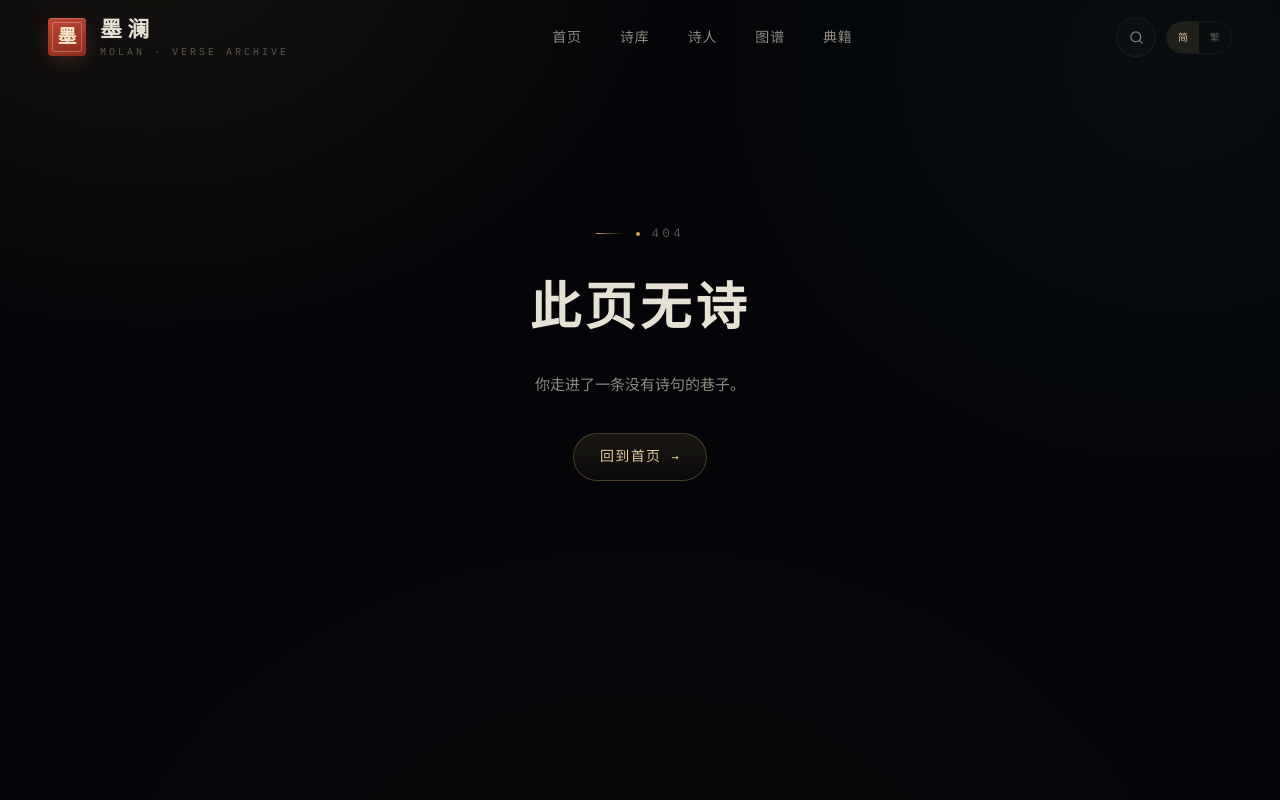
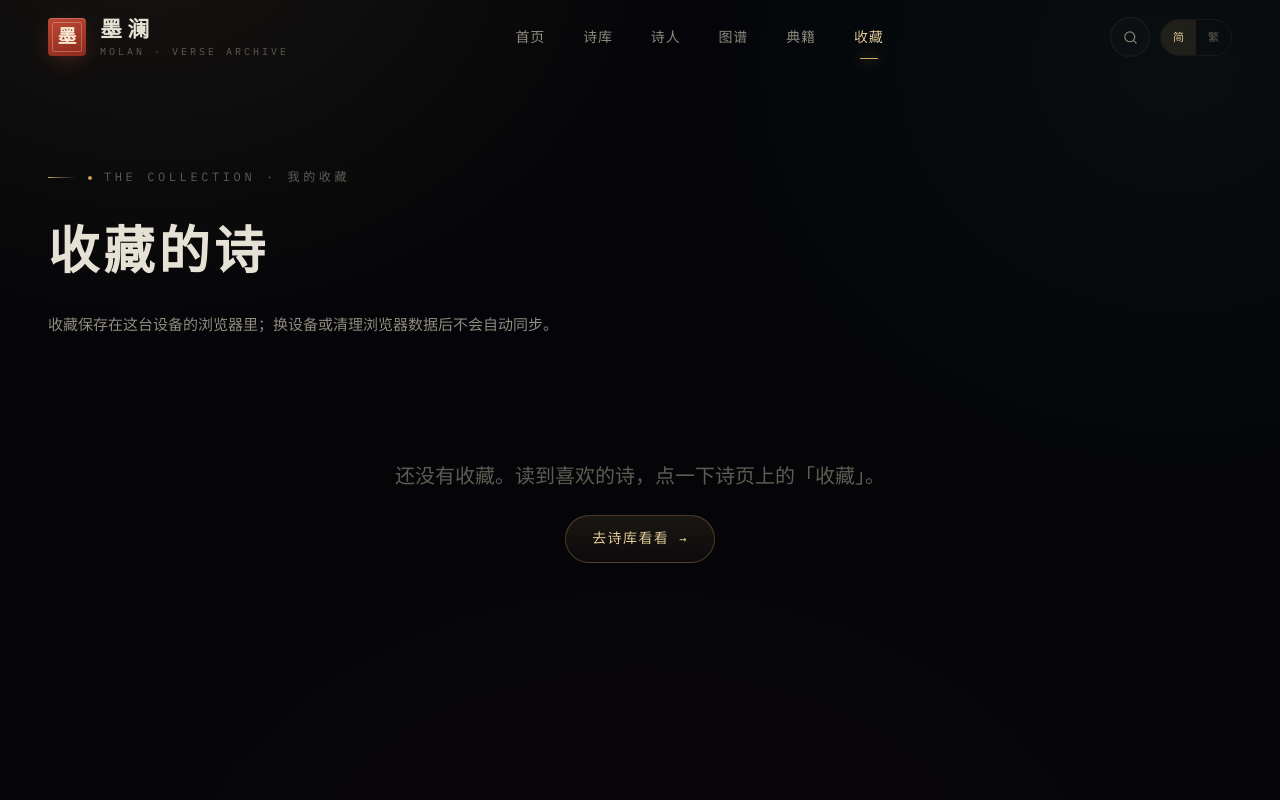
Before and after one commit to gufengaoyue/tiongkok-poetry, a React (Vite) app in the folder web/: page /favorites in a window 1280 px wide. Shown: the top 800 px of the page. Built offline with nearby package versions, Linux system fonts and the light colour scheme; a web font is replaced by a local one.

Commit message:
feat: add favorites page, fix random re-roll, enlarge poem metadata

```diff
--- a/web/src/App.tsx
+++ b/web/src/App.tsx
@@ -13,6 +13,7 @@ import { Atlas } from './pages/Atlas';
 import { SearchPage } from './pages/SearchPage';
 import { Classics, ClassicPage } from './pages/Classics';
 import { About } from './pages/About';
+import { Favorites } from './pages/Favorites';
 
 function ScrollTop() {
   const { pathname } = useLocation();
@@ -49,6 +50,7 @@ export default function App() {
         <Route path="/search" element={<SearchPage />} />
         <Route path="/classics" element={<Classics />} />
         <Route path="/classics/:id" element={<ClassicPage />} />
+        <Route path="/favorites" element={<Favorites />} />
         <Route path="/about" element={<About />} />
         <Route path="*" element={
           <main className="page"><div className="shell" style={{ paddingTop: 140, textAlign: 'center' }}>
--- a/web/src/components/Nav.tsx
+++ b/web/src/components/Nav.tsx
@@ -10,6 +10,7 @@ const links = [
   { to: '/poets', label: '诗人', en: 'POETS' },
   { to: '/atlas', label: '图谱', en: 'ATLAS' },
   { to: '/classics', label: '典籍', en: 'CLASSICS' },
+  { to: '/favorites', label: '收藏', en: 'FAVORITES' },
 ];
 
 export function Nav({ onSearch }: { onSearch: () => void }) {
--- /dev/null
+++ b/web/src/favorites.ts
@@ -0,0 +1,20 @@
+const KEY = 'molan-fav';
+
+export function loadFavs(): string[] {
+  try {
+    const list = JSON.parse(localStorage.getItem(KEY) || '[]');
+    return Array.isArray(list) ? list.filter(x => typeof x === 'string' && x) : [];
+  } catch {
+    return [];
+  }
+}
+
+export function saveFavs(ids: string[]): string[] {
+  const unique = [...new Set(ids.filter(Boolean))];
+  try { localStorage.setItem(KEY, JSON.stringify(unique)); } catch {}
+  return unique;
+}
+
+export function removeFav(id: string): string[] {
+  return saveFavs(loadFavs().filter(x => x !== id));
+}
--- /dev/null
+++ b/web/src/pages/Favorites.tsx
@@ -0,0 +1,70 @@
+import { useEffect, useState } from 'react';
+import { Link } from 'react-router-dom';
+import { api } from '../api';
+import { PoemCard } from '../components/PoemCard';
+import { loadFavs, removeFav, saveFavs } from '../favorites';
+import type { PoemBrief, PoemDetail } from '../types';
+
+export function Favorites() {
+  const [ids, setIds] = useState<string[]>(() => loadFavs());
+  const [items, setItems] = useState<PoemBrief[]>([]);
+  const [loading, setLoading] = useState(ids.length > 0);
+
+  useEffect(() => {
+    let alive = true;
+    setLoading(ids.length > 0);
+    Promise.all(ids.map(id => api<PoemDetail>(`/poem/${id}`).catch(() => null)))
+      .then(list => {
+        if (!alive) return;
+        setItems(list.filter((x): x is PoemDetail => !!x));
+        setLoading(false);
+      });
+    return () => { alive = false; };
+  }, [ids]);
+
+  const remove = (id: string) => {
+    const next = removeFav(id);
+    setIds(next);
+    setItems(list => list.filter(x => x.id !== id));
+  };
+
+  return (
+    <main className="page">
+      <div className="shell" style={{ paddingTop: 84 }}>
+        <div className="kicker"><span className="dot" />THE COLLECTION · 我的收藏</div>
+        <div className="sec-head" style={{ marginTop: 20, marginBottom: 34 }}>
+          <div>
+            <h1 className="search-title">收藏的诗</h1>
+            <p className="lede">收藏保存在这台设备的浏览器里；换设备或清理浏览器数据后不会自动同步。</p>
+          </div>
+          {ids.length > 0 && <div className="sec-side">{ids.length} SAVED</div>}
+        </div>
+
+        {loading ? (
+          <div className="lib-grid">
+            {ids.map(id => <div key={id} className="skeleton" style={{ height: 250 }} />)}
+          </div>
+        ) : items.length > 0 ? (
+          <>
+            <div className="lib-grid">
+              {items.map((p, i) => (
+                <div className="fav-item" key={p.id}>
+                  <PoemCard poem={p} delay={Math.min(i, 12) * 26} />
+                  <button className="fav-remove" onClick={() => remove(p.id)} aria-label={`取消收藏 ${p.title}`}>移除</button>
+                </div>
+              ))}
+            </div>
+            <div style={{ marginTop: 34, textAlign: 'center' }}>
+              <button className="tool" onClick={() => { saveFavs([]); setIds([]); setItems([]); }}>清空收藏</button>
+            </div>
+          </>
+        ) : (
+          <div className="fav-empty" style={{ marginTop: 40 }}>
+            <p>还没有收藏。读到喜欢的诗，点一下诗页上的「收藏」。</p>
+            <Link className="btn" to="/library" style={{ marginTop: 22 }}>去诗库看看<span className="arrow">→</span></Link>
+          </div>
+        )}
+      </div>
+    </main>
+  );
+}
--- a/web/src/pages/Home.tsx
+++ b/web/src/pages/Home.tsx
@@ -122,7 +122,7 @@ export function Home() {
   const maxAuthor = Math.max(...(topAuthors.map(a => a.poemCount) || [1]), 1);
 
   const random = async () => {
-    const r = await api<{ id: string }>('/poem/random');
+    const r = await api<{ id: string }>('/poem/random', { t: Date.now() });
     navigate(`/poem/${r.id}`);
   };
 
--- a/web/src/pages/PoemPage.tsx
+++ b/web/src/pages/PoemPage.tsx
@@ -3,12 +3,9 @@ import { Link, useNavigate, useParams, useSearchParams } from 'react-router-dom'
 import { api } from '../api';
 import { useApi } from '../hooks';
 import { useLang } from '../lang';
+import { loadFavs, saveFavs } from '../favorites';
 import type { PoemDetail } from '../types';
 import { Icon } from '../components/Icon';
-
-function loadFavs(): string[] {
-  try { return JSON.parse(localStorage.getItem('molan-fav') || '[]'); } catch { return []; }
-}
 
 export function PoemPage() {
   const { id } = useParams();
@@ -30,7 +27,7 @@ export function PoemPage() {
   const toggleFav = () => {
     const favs = loadFavs();
     const next = favs.includes(id!) ? favs.filter(x => x !== id) : [...favs, id!];
-    localStorage.setItem('molan-fav', JSON.stringify(next));
+    saveFavs(next);
     setFav(next.includes(id!));
   };
 
@@ -98,9 +95,10 @@ export function PoemPage() {
                 </button>
               )}
               <button className={`tool ${fav ? 'on' : ''}`} onClick={toggleFav}>{Icon.heart({})} {fav ? '已收藏' : '收藏'}</button>
+              {fav && <Link className="tool" to="/favorites">查看收藏 →</Link>}
               <button className="tool" onClick={copy}>{Icon.copy({})} {copied ? '已复制' : '复制'}</button>
               <button className="tool" onClick={async () => {
-                const r = await api<{ id: string }>('/poem/random');
+                const r = await api<{ id: string }>('/poem/random', { t: Date.now() });
                 navigate(`/poem/${r.id}`);
               }}>{Icon.shuffle({})} 随机</button>
             </div>
--- a/web/src/styles.css
+++ b/web/src/styles.css
@@ -202,9 +202,9 @@ mark { background: none; color: var(--gold-2); }
 .icon-btn:hover { color: var(--gold-2); border-color: rgba(216,179,106,.4); background: rgba(216,179,106,.06); }
 .lang-toggle {
   display: flex; align-items: center; border: 1px solid var(--line); border-radius: 999px;
-  overflow: hidden; font-family: var(--mono); font-size: 10px; letter-spacing: .12em;
+  overflow: hidden; font-family: var(--mono); font-size: 11px; letter-spacing: .1em;
 }
-.lang-toggle button { padding: 7px 11px; color: var(--text-3); transition: .3s; }
+.lang-toggle button { padding: 8px 12px; color: var(--text-3); transition: .3s; }
 .lang-toggle button.on { background: rgba(216,179,106,.14); color: var(--gold-2); }
 .menu-btn { display: none; }
 .menu-btn.on { color: var(--gold-2); border-color: rgba(216,179,106,.4); }
@@ -506,23 +506,35 @@ mark { background: none; color: var(--gold-2); }
 .load-more { display: flex; justify-content: center; padding: 54px 0 0; }
 .sentinel { height: 1px; }
 
+.fav-item { position: relative; }
+.fav-item .pc-head { padding-right: 46px; }
+.fav-remove {
+  position: absolute; top: 14px; right: 14px; z-index: 2;
+  padding: 5px 10px; border: 1px solid var(--line); border-radius: 999px;
+  background: rgba(5,6,10,.72); color: var(--text-3); font-size: 11px; letter-spacing: .08em;
+  transition: .3s;
+}
+.fav-remove:hover { color: var(--cinnabar); border-color: rgba(196,82,62,.45); }
+.fav-empty { padding: 80px 0; text-align: center; color: var(--text-3); }
+.fav-empty p { font-family: var(--serif); font-size: 20px; }
+
 /* ---------------- poem page ---------------- */
 .poem-page { position: relative; padding: calc(var(--nav-h) + 70px) 0 120px; }
 .poem-hero { text-align: center; max-width: 1080px; margin: 0 auto 64px; padding-right: 370px; }
-.poem-kicker { display: flex; justify-content: center; gap: 12px; align-items: center; color: var(--text-3); font-family: var(--mono); font-size: 11px; letter-spacing: .22em; text-transform: uppercase; }
+.poem-kicker { display: flex; justify-content: center; gap: 12px; align-items: center; color: var(--text-3); font-family: var(--mono); font-size: 13px; letter-spacing: .16em; text-transform: uppercase; }
 .poem-kicker .sep { color: var(--gold-3); }
 .poem-title { font-family: var(--serif); font-size: clamp(34px, 4.4vw, 62px); line-height: 1.3; letter-spacing: .08em; margin: 24px 0 18px; }
 .poem-by { display: inline-flex; align-items: center; gap: 12px; color: var(--text-2); font-size: 13px; letter-spacing: .1em; }
 .poem-by .seal { width: 26px; height: 26px; font-size: 12px; }
 .poem-tags { display: flex; justify-content: center; gap: 8px; flex-wrap: wrap; margin-top: 22px; }
-.poem-tags span { font-size: 11px; color: var(--text-3); border: 1px solid var(--line); padding: 3px 10px; border-radius: 999px; }
+.poem-tags span { font-size: 12px; color: var(--text-3); border: 1px solid var(--line); padding: 3px 10px; border-radius: 999px; }
 
 .poem-layout { display: grid; grid-template-columns: 1fr 300px; gap: 70px; max-width: 1080px; margin: 0 auto; }
 .poem-main { min-width: 0; }
 .poem-tools { display: flex; gap: 10px; justify-content: center; margin-bottom: 38px; flex-wrap: wrap; align-items: center; }
 .tool {
   display: inline-flex; align-items: center; gap: 7px; padding: 7px 14px; border-radius: 999px;
-  border: 1px solid var(--line); font-size: 11.5px; color: var(--text-3); transition: .3s; letter-spacing: .06em;
+  border: 1px solid var(--line); font-size: 12.5px; color: var(--text-3); transition: .3s; letter-spacing: .04em;
 }
 .tool:hover, .tool.on { color: var(--gold-2); border-color: rgba(216,179,106,.4); background: rgba(216,179,106,.06); }
 .poem-body {
@@ -546,11 +558,11 @@ mark { background: none; color: var(--gold-2); }
   animation: lineIn .9s var(--ease) forwards;
 }
 .poem-body.vertical .vline:first-child { margin-right: 0; }
-.poem-foot { display: flex; justify-content: center; gap: 26px; margin-top: 54px; padding-top: 26px; border-top: 1px solid var(--line); color: var(--text-3); font-family: var(--mono); font-size: 10px; letter-spacing: .16em; }
+.poem-foot { display: flex; justify-content: center; gap: 24px; margin-top: 54px; padding-top: 26px; border-top: 1px solid var(--line); color: var(--text-3); font-family: var(--mono); font-size: 12px; letter-spacing: .12em; }
 
 .poem-aside { display: flex; flex-direction: column; gap: 18px; }
 .aside-card { border: 1px solid var(--line); border-radius: 14px; padding: 22px 22px; background: rgba(255,255,255,.018); }
-.aside-title { font-family: var(--mono); font-size: 9.5px; letter-spacing: .24em; color: var(--gold-3); text-transform: uppercase; margin-bottom: 14px; }
+.aside-title { font-family: var(--mono); font-size: 11px; letter-spacing: .2em; color: var(--gold-3); text-transform: uppercase; margin-bottom: 14px; }
 .aside-body { font-size: 13px; color: var(--text-2); line-height: 1.95; }
 .aside-body .note { display: block; margin-bottom: 10px; font-family: var(--serif); font-size: 13.5px; line-height: 1.9; color: var(--text-2); }
 .poem-pager { display: flex; justify-content: space-between; max-width: 1080px; margin: 80px auto 0; gap: 20px; }
```
Also changed, not shown: 6 other files (tests, documents, lock files or other folders).
